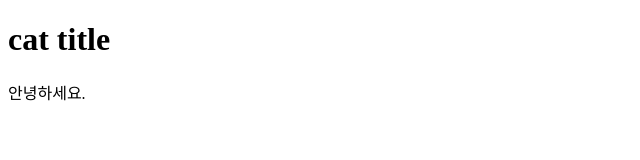
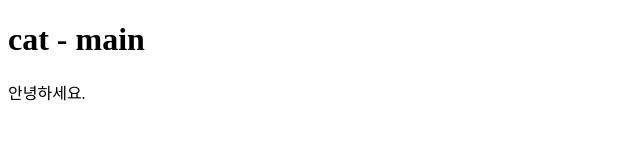
Before and after one commit to Amber-Jung/test_git, a plain HTML site: page index.html in a window 1280 px wide. Shown: the whole page, without its empty margins (0-640 px from the left). Drawn offline with Linux system fonts and the light colour scheme.

Commit message:
메인 페이지 생성

```diff
--- a/index.html
+++ b/index.html
@@ -8,7 +8,7 @@
 </head>
 
 <body>
-    <h1>cat title</h1>
+    <h1>cat - main</h1>
     <div>안녕하세요.</div>
 </body>
 
```
